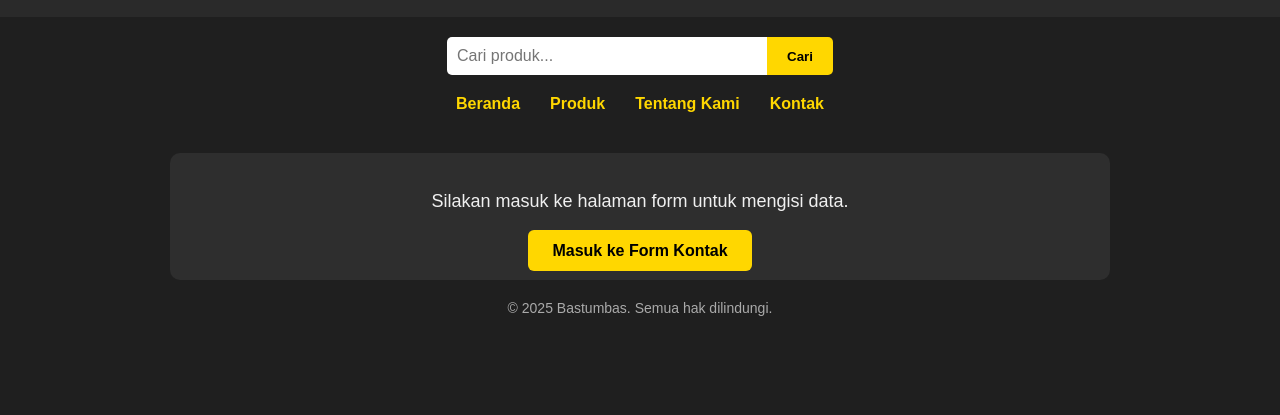
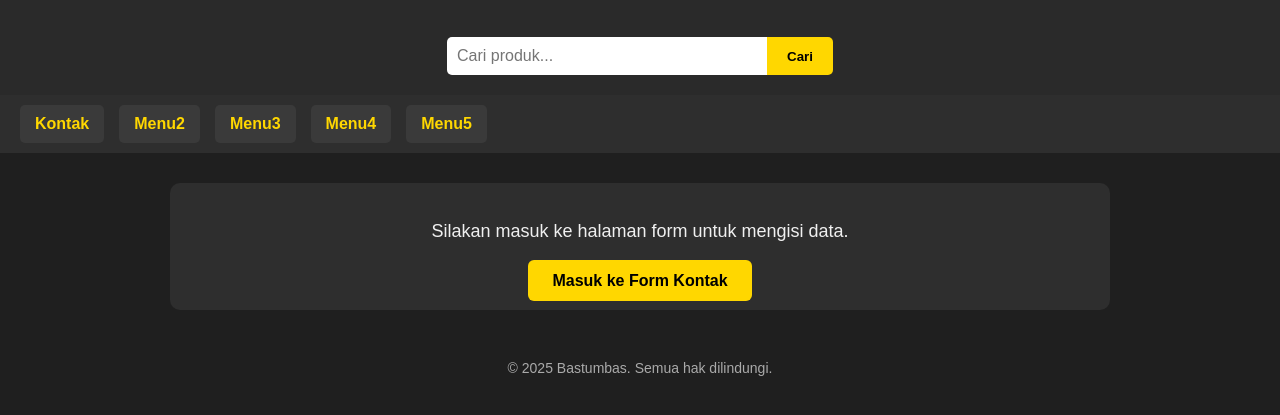
Before and after one commit to ienour/google-sheets-api, a website: page public/index.html in a window 1280 px wide. Shown: the part 55-470 px from the top of the page. Drawn offline with Linux system fonts and the light colour scheme.

Commit message:
Update index.html

```diff
--- a/public/index.html
+++ b/public/index.html
@@ -25,7 +25,8 @@
     .search-bar {
       display: flex;
       justify-content: center;
-      margin: 20px 0;
+      padding: 20px;
+      background-color: #2a2a2a;
     }
 
     .search-bar input[type="text"] {
@@ -48,20 +49,29 @@
 
     nav {
       display: flex;
-      justify-content: center;
-      margin-bottom: 40px;
+      padding: 10px 20px;
+      background-color: #2e2e2e;
+      gap: 15px;
     }
 
     nav a {
-      margin: 0 15px;
+      padding: 10px 15px;
+      background-color: #3a3a3a;
+      color: #ffd700;
       text-decoration: none;
-      color: #ffd700;
       font-weight: bold;
+      border-radius: 5px;
+      transition: background-color 0.3s, color 0.3s;
+    }
+
+    nav a:hover {
+      background-color: #ffd700;
+      color: #000;
     }
 
     .container {
       max-width: 900px;
-      margin: 0 auto;
+      margin: 30px auto;
       padding: 20px;
       background-color: #2e2e2e;
       border-radius: 10px;
@@ -98,6 +108,7 @@
   </style>
 </head>
 <body>
+
   <header>
     <h1>Selamat Datang di Bastumbas</h1>
   </header>
@@ -108,10 +119,11 @@
   </div>
 
   <nav>
-    <a href="#">Beranda</a>
-    <a href="#">Produk</a>
-    <a href="#">Tentang Kami</a>
     <a href="/kontak.html">Kontak</a>
+    <a href="#">Menu2</a>
+    <a href="#">Menu3</a>
+    <a href="#">Menu4</a>
+    <a href="#">Menu5</a>
   </nav>
 
   <div class="container">
@@ -122,5 +134,6 @@
   <footer>
     &copy; 2025 Bastumbas. Semua hak dilindungi.
   </footer>
+
 </body>
 </html>
```
